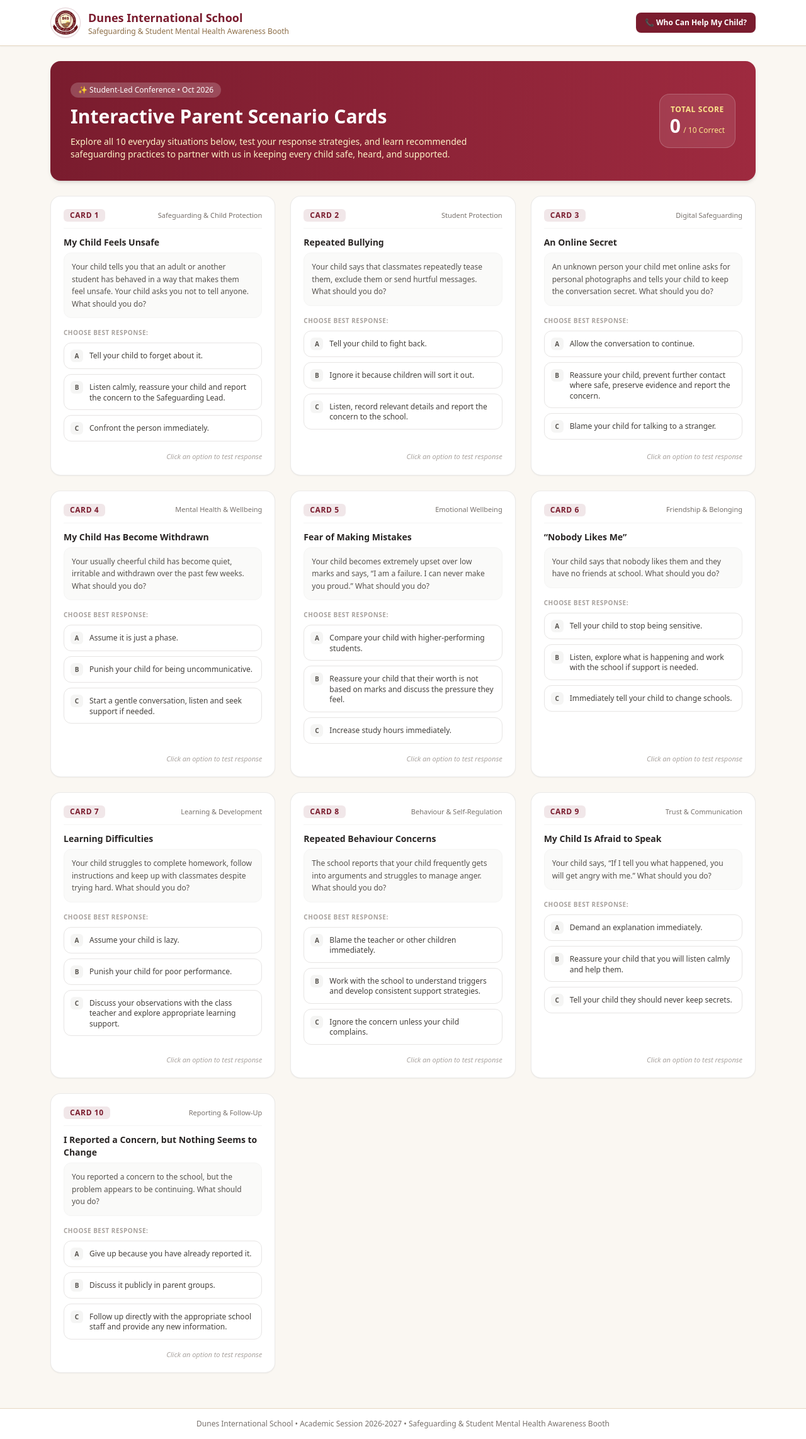
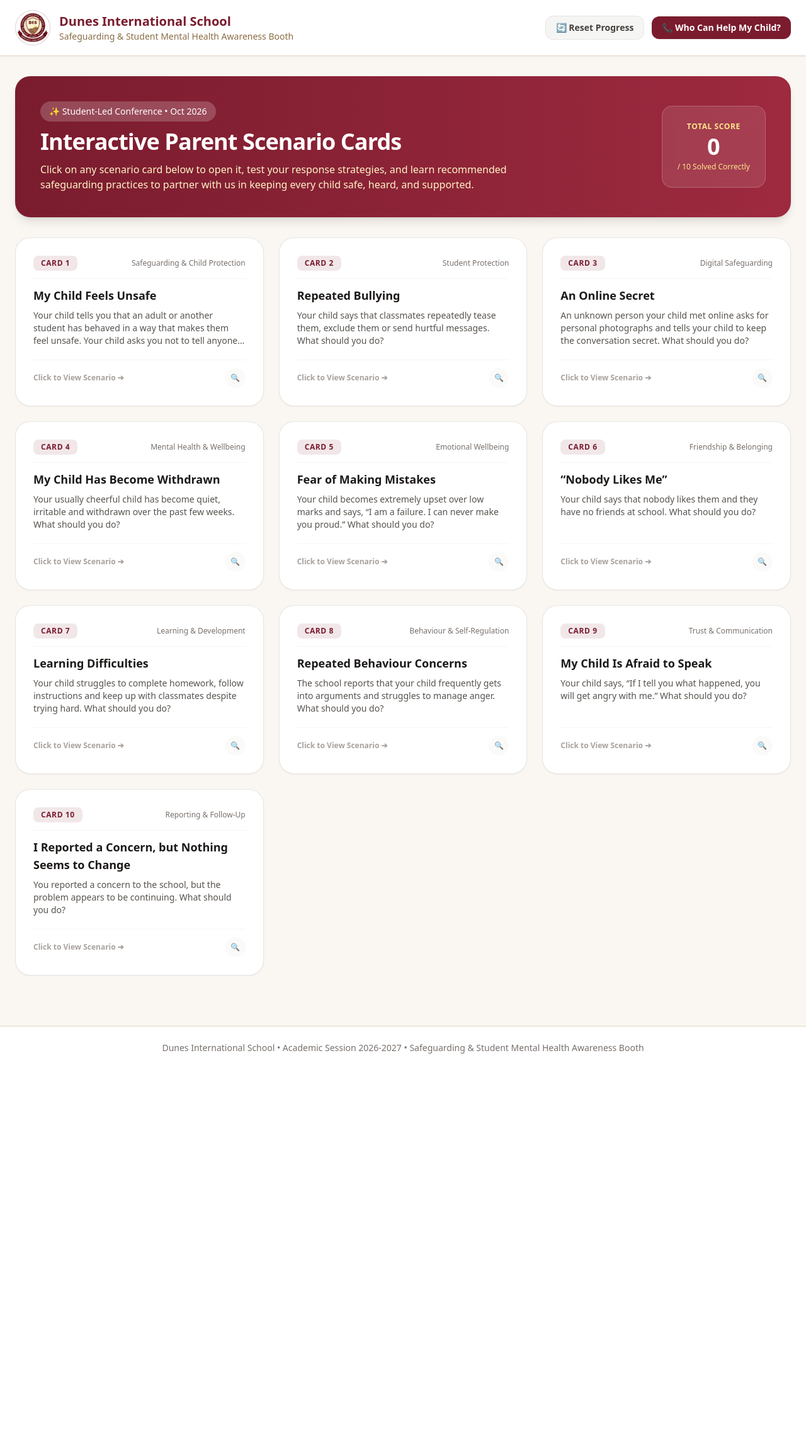
Before and after one commit to Github-of-dp/safeguarding-booth, a Flask app: page / in a window 1280 px wide. Shown: the whole page at 63% size. After the commit the page ends 1673 px from the top, so only its background shows below. Run offline with Flask 3, Linux system fonts and the light colour scheme; some libraries are stand-ins or nearby versions.

Commit message:
Update card size, floating popup modal, and reset button

```diff
--- a/static/script.js
+++ b/static/script.js
@@ -1,6 +1,7 @@
 let scenarios = [];
-let userAnswers = {}; // Stores { scenarioId: selectedOptionKey }
+let userAnswers = {}; // stores { scenarioId: selectedOptionKey }
 let score = 0;
+let activeScenarioId = null;
 
 document.addEventListener("DOMContentLoaded", () => {
     fetch('/api/scenarios')
@@ -14,36 +15,68 @@ document.addEventListener("DOMContentLoaded", () => {
 function renderCardsGrid() {
     const grid = document.getElementById("scenariosGrid");
     grid.innerHTML = scenarios.map(s => {
-        const cardTitleParts = s.card.split(":");
-        const cardNum = cardTitleParts[0];
-        const cardHeading = cardTitleParts[1] ? cardTitleParts[1].trim() : s.card;
+        const titleParts = s.card.split(":");
+        const cardNum = titleParts[0];
+        const cardTitle = titleParts[1] ? titleParts[1].trim() : s.card;
         const isAnswered = userAnswers[s.id] !== undefined;
         const selectedKey = userAnswers[s.id];
         const isCorrect = selectedKey === s.correct;
 
         return `
-            <div class="bg-white rounded-2xl shadow-sm border border-stone-200/80 p-5 flex flex-col justify-between gap-4 transition hover:shadow-md">
+            <div onclick="openModal(${s.id})" class="bg-white rounded-3xl p-6 sm:p-7 shadow-sm border border-stone-200/90 hover:border-[#7A1C2E]/40 hover:shadow-md transition cursor-pointer flex flex-col justify-between gap-5 group">
                 <div class="space-y-3">
-                    <div class="flex items-center justify-between border-b border-stone-100 pb-2.5">
-                        <span class="px-2.5 py-0.5 rounded-md bg-[#7A1C2E]/10 text-[#7A1C2E] text-xs font-bold uppercase tracking-wider">${cardNum}</span>
-                        <span class="text-[11px] font-medium text-stone-500 truncate max-w-[180px]">${s.category}</span>
+                    <div class="flex items-center justify-between border-b border-stone-100 pb-3">
+                        <span class="px-3 py-1 rounded-lg bg-[#7A1C2E]/10 text-[#7A1C2E] text-xs font-bold uppercase tracking-wider">${cardNum}</span>
+                        <span class="text-xs font-medium text-stone-500">${s.category}</span>
                     </div>
 
                     <div>
-                        <h3 class="text-sm font-bold text-stone-800 mb-1.5">${cardHeading}</h3>
-                        <p class="text-xs text-stone-600 leading-relaxed bg-stone-50 p-3 rounded-xl border border-stone-100">${s.question}</p>
+                        <h3 class="text-base sm:text-lg font-bold text-stone-900 group-hover:text-[#7A1C2E] transition mb-2">${cardTitle}</h3>
+                        <p class="text-xs sm:text-sm text-stone-600 line-clamp-3 leading-relaxed">${s.question}</p>
+                    </div>
                 </div>
 
-                    <div class="space-y-2 pt-1">
-                        <p class="text-[10px] font-bold uppercase tracking-wider text-stone-400">Choose best response:</p>
-                        <div class="grid gap-2">
-                            ${s.options.map(opt => {
+                <div class="pt-3 border-t border-stone-100 flex items-center justify-between">
+                    <span class="text-xs font-semibold ${isAnswered ? (isCorrect ? 'text-emerald-700' : 'text-amber-700') : 'text-stone-400'}">
+                        ${isAnswered ? (isCorrect ? '✅ Solved Correctly' : '⚠️ Answered') : 'Click to View Scenario ➔'}
+                    </span>
+                    <span class="w-8 h-8 rounded-full bg-stone-50 group-hover:bg-[#7A1C2E] group-hover:text-white text-stone-600 flex items-center justify-center text-xs font-bold transition">
+                        🔍
+                    </span>
+                </div>
+            </div>
+        `;
+    }).join('');
+}
+
+function openModal(scenarioId) {
+    activeScenarioId = scenarioId;
+    const s = scenarios.find(item => item.id === scenarioId);
+    const titleParts = s.card.split(":");
+
+    document.getElementById("modalCardBadge").innerText = titleParts[0];
+    document.getElementById("modalCategory").innerText = s.category;
+    document.getElementById("modalTitle").innerText = titleParts[1] ? titleParts[1].trim() : s.card;
+    document.getElementById("modalQuestion").innerText = s.question;
+
+    renderModalOptions();
+    document.getElementById("scenarioModal").classList.remove("hidden");
+}
+
+function renderModalOptions() {
+    const s = scenarios.find(item => item.id === activeScenarioId);
+    const selectedKey = userAnswers[s.id];
+    const isAnswered = selectedKey !== undefined;
+    const isCorrect = selectedKey === s.correct;
+
+    const optionsEl = document.getElementById("modalOptions");
+    optionsEl.innerHTML = s.options.map(opt => {
         let btnStyle = "border-stone-200 bg-white hover:bg-stone-50 text-stone-700";
-                                let badgeStyle = "bg-stone-100 text-stone-600";
+        let badgeStyle = "bg-stone-100 text-stone-700";
 
         if (isAnswered) {
             if (opt.key === s.correct) {
-                                        btnStyle = "border-emerald-500 bg-emerald-50/70 text-emerald-900 font-medium";
+                btnStyle = "border-emerald-500 bg-emerald-50 text-emerald-900 font-medium ring-1 ring-emerald-400";
                 badgeStyle = "bg-emerald-600 text-white";
             } else if (opt.key === selectedKey && opt.key !== s.correct) {
                 btnStyle = "border-rose-300 bg-rose-50 text-rose-900";
@@ -56,44 +89,56 @@ function renderCardsGrid() {
         return `
             <button
                 ${isAnswered ? 'disabled' : ''}
-                                        onclick="handleAnswer(${s.id}, '${opt.key}')"
-                                        class="w-full text-left p-2.5 rounded-xl border text-xs transition flex items-start gap-2.5 ${btnStyle}"
+                onclick="handleModalAnswer('${opt.key}')"
+                class="w-full text-left p-4 rounded-2xl border text-sm sm:text-base transition flex items-start gap-3.5 ${btnStyle}"
             >
-                                        <span class="w-5 h-5 rounded-md flex items-center justify-center text-[10px] font-bold shrink-0 ${badgeStyle}">
+                <span class="w-7 h-7 rounded-xl flex items-center justify-center text-xs font-bold shrink-0 ${badgeStyle}">
                     ${isAnswered && opt.key === s.correct ? '✓' : isAnswered && opt.key === selectedKey && opt.key !== s.correct ? '✕' : opt.key}
                 </span>
                 <span class="pt-0.5 leading-snug">${opt.text}</span>
             </button>
         `;
-                            }).join('')}
-                        </div>
-                    </div>
-                </div>
+    }).join('');
 
-                ${isAnswered ? `
-                    <div class="p-3 rounded-xl border text-xs space-y-1 animate-fadeIn ${isCorrect ? 'bg-emerald-50 border-emerald-200 text-emerald-900' : 'bg-amber-50 border-amber-200 text-amber-900'}">
-                        <p class="font-bold flex items-center gap-1">
-                            ${isCorrect ? '✅ Correct Choice!' : '⚠️ Correct Answer Highlighted Above.'}
+    const expBox = document.getElementById("modalExplanation");
+    if (isAnswered) {
+        expBox.classList.remove("hidden");
+        expBox.className = `p-5 rounded-2xl border text-sm space-y-2 animate-fadeIn ${isCorrect ? 'bg-emerald-50 border-emerald-200 text-emerald-900' : 'bg-amber-50 border-amber-200 text-amber-900'}`;
+        expBox.innerHTML = `
+            <p class="font-bold flex items-center gap-1.5 text-base">
+                ${isCorrect ? '✅ Correct Choice! Well Done.' : '⚠️ Not quite. The correct answer is highlighted above.'}
             </p>
-                        <p class="text-[11px] leading-relaxed text-stone-700"><strong>Guidance:</strong> ${s.explanation}</p>
-                    </div>
-                ` : '<div class="text-[11px] text-stone-400 italic text-right">Click an option to test response</div>'}
-            </div>
+            <p class="leading-relaxed text-stone-700"><strong>Recommended Guidance:</strong> ${s.explanation}</p>
         `;
-    }).join('');
+    } else {
+        expBox.classList.add("hidden");
+    }
 }
 
-function handleAnswer(scenarioId, optionKey) {
-    if (userAnswers[scenarioId] !== undefined) return;
+function handleModalAnswer(optionKey) {
+    if (userAnswers[activeScenarioId] !== undefined) return;
 
-    userAnswers[scenarioId] = optionKey;
-    const scenario = scenarios.find(s => s.id === scenarioId);
+    userAnswers[activeScenarioId] = optionKey;
+    const s = scenarios.find(item => item.id === activeScenarioId);
 
-    if (optionKey === scenario.correct) {
+    if (optionKey === s.correct) {
         score++;
         document.getElementById("scoreDisplay").innerText = score;
     }
 
+    renderModalOptions();
+    renderCardsGrid();
+}
+
+function closeModal() {
+    document.getElementById("scenarioModal").classList.add("hidden");
+    activeScenarioId = null;
+}
+
+function resetProgress() {
+    userAnswers = {};
+    score = 0;
+    document.getElementById("scoreDisplay").innerText = score;
     renderCardsGrid();
 }
 
--- a/static/style.css
+++ b/static/style.css
@@ -3,10 +3,10 @@ body {
 }
 
 @keyframes fadeIn {
-  from { opacity: 0; transform: translateY(4px); }
-  to { opacity: 1; transform: translateY(0); }
+  from { opacity: 0; transform: scale(0.97) translateY(8px); }
+  to { opacity: 1; transform: scale(1) translateY(0); }
 }
 
 .animate-fadeIn {
-  animation: fadeIn 0.3s ease-out forwards;
+  animation: fadeIn 0.25s ease-out forwards;
 }
--- a/templates/index.html
+++ b/templates/index.html
@@ -5,23 +5,26 @@
     <meta name="viewport" content="width=device-width, initial-scale=1.0">
     <title>Safeguarding & Student Mental Health Awareness Booth | Dunes International School</title>
     <script src="https://cdn.tailwindcss.com"></script>
-    <link href="https://fonts.googleapis.com/css2?family=Plus+Jakarta+Sans:wght@400;500;600;700&display=swap" rel="stylesheet">
+    <link href="https://fonts.googleapis.com/css2?family=Plus+Jakarta+Sans:wght@400;500;600;700;800&display=swap" rel="stylesheet">
     <link rel="stylesheet" href="{{ url_for('static', filename='style.css') }}">
 </head>
 <body class="bg-[#FAF7F2] text-[#2C2C2C] min-h-screen flex flex-col font-sans">
 
     <!-- Top Header -->
     <header class="bg-white border-b border-[#E6D7C3] sticky top-0 z-30 shadow-sm">
-        <div class="max-w-6xl mx-auto px-4 py-3 flex flex-wrap items-center justify-between gap-4">
-            <div class="flex items-center gap-3">
-                <img src="{{ url_for('static', filename='logo.jpg') }}" alt="DIS Logo" class="w-12 h-12 object-contain rounded-full border border-[#7A1C2E]/20 p-0.5 bg-white shadow-sm">
+        <div class="max-w-7xl mx-auto px-6 py-4 flex flex-wrap items-center justify-between gap-4">
+            <div class="flex items-center gap-3.5">
+                <img src="{{ url_for('static', filename='logo.jpg') }}" alt="DIS Logo" class="w-14 h-14 object-contain rounded-full border border-[#7A1C2E]/20 p-0.5 bg-white shadow-sm">
                 <div>
-                    <h1 class="text-base sm:text-lg font-bold text-[#7A1C2E] leading-tight">Dunes International School</h1>
-                    <p class="text-xs text-[#8C6D46] font-medium">Safeguarding & Student Mental Health Awareness Booth</p>
+                    <h1 class="text-lg sm:text-xl font-bold text-[#7A1C2E] leading-tight">Dunes International School</h1>
+                    <p class="text-xs sm:text-sm text-[#8C6D46] font-medium">Safeguarding & Student Mental Health Awareness Booth</p>
                 </div>
             </div>
-            <div class="flex items-center gap-2">
-                <button onclick="toggleDirectory(true)" class="px-3.5 py-2 bg-[#7A1C2E] hover:bg-[#611222] text-white text-xs font-semibold rounded-lg transition shadow-sm">
+            <div class="flex items-center gap-3">
+                <button onclick="resetProgress()" class="px-4 py-2 bg-stone-100 hover:bg-stone-200 text-stone-700 text-xs sm:text-sm font-semibold rounded-xl transition border border-stone-200 flex items-center gap-1.5">
+                    🔄 Reset Progress
+                </button>
+                <button onclick="toggleDirectory(true)" class="px-4 py-2 bg-[#7A1C2E] hover:bg-[#611222] text-white text-xs sm:text-sm font-semibold rounded-xl transition shadow-sm">
                     📞 Who Can Help My Child?
                 </button>
             </div>
@@ -29,68 +32,106 @@
     </header>
 
     <!-- Main Container -->
-    <main class="flex-1 max-w-6xl w-full mx-auto px-4 py-6 flex flex-col gap-6">
+    <main class="flex-1 max-w-7xl w-full mx-auto px-6 py-8 flex flex-col gap-8">
 
         <!-- Hero Banner -->
-        <div class="bg-gradient-to-r from-[#7A1C2E] to-[#9E2A3F] rounded-2xl p-6 sm:p-8 text-white shadow-md relative overflow-hidden flex flex-col sm:flex-row items-center justify-between gap-6">
-            <div class="space-y-3 z-10 max-w-2xl">
-                <span class="inline-flex items-center gap-1.5 px-3 py-1 rounded-full bg-white/20 text-white text-xs font-medium backdrop-blur-sm">
+        <div class="bg-gradient-to-r from-[#7A1C2E] to-[#9E2A3F] rounded-3xl p-8 sm:p-10 text-white shadow-lg relative overflow-hidden flex flex-col sm:flex-row items-center justify-between gap-6">
+            <div class="space-y-3 z-10 max-w-3xl">
+                <span class="inline-flex items-center gap-1.5 px-3.5 py-1.5 rounded-full bg-white/20 text-white text-xs sm:text-sm font-medium backdrop-blur-sm">
                     ✨ Student-Led Conference • Oct 2026
                 </span>
-                <h2 class="text-2xl sm:text-3xl font-bold">Interactive Parent Scenario Cards</h2>
-                <p class="text-amber-100 text-xs sm:text-sm leading-relaxed">
-                    Explore all 10 everyday situations below, test your response strategies, and learn recommended safeguarding practices to partner with us in keeping every child safe, heard, and supported.
+                <h2 class="text-2xl sm:text-4xl font-extrabold tracking-tight">Interactive Parent Scenario Cards</h2>
+                <p class="text-amber-100 text-sm sm:text-base leading-relaxed">
+                    Click on any scenario card below to open it, test your response strategies, and learn recommended safeguarding practices to partner with us in keeping every child safe, heard, and supported.
                 </p>
             </div>
-            <div class="bg-white/10 p-4 rounded-2xl backdrop-blur-sm border border-white/20 text-center shrink-0">
-                <span class="block text-xs uppercase tracking-wider text-amber-200 font-bold">Total Score</span>
-                <span id="scoreDisplay" class="text-3xl font-extrabold text-white">0</span>
-                <span class="text-xs text-amber-200">/ 10 Correct</span>
+            <div class="bg-white/10 p-6 rounded-2xl backdrop-blur-md border border-white/20 text-center shrink-0 min-w-[160px]">
+                <span class="block text-xs uppercase tracking-wider text-amber-200 font-bold mb-1">Total Score</span>
+                <span id="scoreDisplay" class="text-4xl font-extrabold text-white">0</span>
+                <span class="text-xs text-amber-200 block mt-1">/ 10 Solved Correctly</span>
             </div>
         </div>
 
-        <!-- 3-Column Grid for All 10 Scenarios -->
+        <!-- Larger 3-Column Grid for All 10 Scenarios -->
         <div id="scenariosGrid" class="grid grid-cols-1 md:grid-cols-2 lg:grid-cols-3 gap-6">
-            <!-- Scenario cards will be injected here dynamically -->
+            <!-- Cards injected via JS -->
         </div>
 
     </main>
 
+    <!-- Floating Scenario Modal -->
+    <div id="scenarioModal" class="hidden fixed inset-0 bg-slate-900/60 backdrop-blur-md z-50 flex items-center justify-center p-4 overflow-y-auto">
+        <div class="bg-white rounded-3xl max-w-2xl w-full p-6 sm:p-8 shadow-2xl space-y-6 relative border-t-8 border-[#7A1C2E] animate-fadeIn max-h-[90vh] overflow-y-auto">
+
+            <button onclick="closeModal()" class="absolute top-6 right-6 p-2 rounded-xl text-stone-400 hover:bg-stone-100 transition">✕</button>
+
+            <div class="space-y-2 border-b border-stone-100 pb-4">
+                <div class="flex items-center gap-2">
+                    <span id="modalCardBadge" class="px-3 py-1 rounded-md bg-[#7A1C2E]/10 text-[#7A1C2E] text-xs font-bold uppercase tracking-wider">Card 1</span>
+                    <span class="text-xs text-stone-300">•</span>
+                    <span id="modalCategory" class="text-xs font-semibold text-stone-500">Category</span>
+                </div>
+                <h3 id="modalTitle" class="text-xl sm:text-2xl font-bold text-stone-900">Scenario Title</h3>
+            </div>
+
+            <div class="bg-stone-50 p-5 rounded-2xl border border-stone-100">
+                <p id="modalQuestion" class="text-sm sm:text-base text-stone-700 leading-relaxed font-medium">Question text...</p>
+            </div>
+
+            <div class="space-y-3">
+                <p class="text-xs font-bold uppercase tracking-wider text-stone-400">Choose the best appropriate response:</p>
+                <div id="modalOptions" class="grid gap-3">
+                    <!-- Options injected via JS -->
+                </div>
+            </div>
+
+            <div id="modalExplanation" class="hidden p-5 rounded-2xl border text-sm space-y-2 animate-fadeIn">
+                <!-- Explanation injected via JS -->
+            </div>
+
+            <div class="pt-4 border-t border-stone-100 flex justify-end">
+                <button onclick="closeModal()" class="px-6 py-2.5 bg-[#7A1C2E] hover:bg-[#611222] text-white text-xs sm:text-sm font-semibold rounded-xl transition">
+                    Done / Close
+                </button>
+            </div>
+        </div>
+    </div>
+
     <!-- Support Directory Modal -->
-    <div id="directoryModal" class="hidden fixed inset-0 bg-slate-900/60 backdrop-blur-sm z-50 flex items-center justify-center p-4">
-        <div class="bg-white rounded-2xl max-w-lg w-full p-6 shadow-xl space-y-4 max-h-[90vh] overflow-y-auto border-t-4 border-[#7A1C2E]">
-            <div class="flex items-center justify-between border-b border-stone-100 pb-3">
-                <div class="flex items-center gap-2.5">
-                    <div class="w-8 h-8 rounded-lg bg-[#7A1C2E]/10 text-[#7A1C2E] flex items-center justify-center font-bold">DIS</div>
-                    <h3 class="font-bold text-[#7A1C2E] text-base">Who Can Help My Child?</h3>
+    <div id="directoryModal" class="hidden fixed inset-0 bg-slate-900/60 backdrop-blur-md z-50 flex items-center justify-center p-4">
+        <div class="bg-white rounded-3xl max-w-lg w-full p-6 sm:p-8 shadow-2xl space-y-5 max-h-[90vh] overflow-y-auto border-t-8 border-[#7A1C2E]">
+            <div class="flex items-center justify-between border-b border-stone-100 pb-4">
+                <div class="flex items-center gap-3">
+                    <div class="w-10 h-10 rounded-xl bg-[#7A1C2E]/10 text-[#7A1C2E] flex items-center justify-center font-bold text-sm">DIS</div>
+                    <h3 class="font-bold text-[#7A1C2E] text-lg">Who Can Help My Child?</h3>
                 </div>
-                <button onclick="toggleDirectory(false)" class="p-1.5 rounded-lg text-stone-400 hover:bg-stone-100 transition">✕</button>
+                <button onclick="toggleDirectory(false)" class="p-2 rounded-xl text-stone-400 hover:bg-stone-100 transition">✕</button>
             </div>
-            <p class="text-xs text-stone-600 leading-relaxed">Dunes International School provides a dedicated network of staff and support teams available throughout the academic year:</p>
+            <p class="text-xs sm:text-sm text-stone-600 leading-relaxed">Dunes International School provides a dedicated network of staff and support teams available throughout the academic year:</p>
             <div class="space-y-3">
-                <div class="p-3.5 rounded-xl bg-stone-50 border border-stone-100 space-y-1">
-                    <h4 class="text-xs font-bold text-[#7A1C2E] uppercase">Safeguarding & Child Protection Lead</h4>
+                <div class="p-4 rounded-2xl bg-stone-50 border border-stone-100 space-y-1">
+                    <h4 class="text-xs sm:text-sm font-bold text-[#7A1C2E] uppercase">Safeguarding & Child Protection Lead</h4>
                     <p class="text-xs text-stone-600">Contact for safety concerns, bullying reports, or immediate protection inquiries.</p>
                 </div>
-                <div class="p-3.5 rounded-xl bg-stone-50 border border-stone-100 space-y-1">
-                    <h4 class="text-xs font-bold text-[#7A1C2E] uppercase">School Counsellor</h4>
+                <div class="p-4 rounded-2xl bg-stone-50 border border-stone-100 space-y-1">
+                    <h4 class="text-xs sm:text-sm font-bold text-[#7A1C2E] uppercase">School Counsellor</h4>
                     <p class="text-xs text-stone-600">Contact for emotional wellbeing, mental health support, stress management, and behavioral guidance.</p>
                 </div>
-                <div class="p-3.5 rounded-xl bg-stone-50 border border-stone-100 space-y-1">
-                    <h4 class="text-xs font-bold text-[#7A1C2E] uppercase">Class Teachers & Supervisors</h4>
+                <div class="p-4 rounded-2xl bg-stone-50 border border-stone-100 space-y-1">
+                    <h4 class="text-xs sm:text-sm font-bold text-[#7A1C2E] uppercase">Class Teachers & Supervisors</h4>
                     <p class="text-xs text-stone-600">First point of contact for daily classroom progress, peer interactions, and academic support.</p>
                 </div>
-                <div class="p-3.5 rounded-xl bg-stone-50 border border-stone-100 space-y-1">
-                    <h4 class="text-xs font-bold text-[#7A1C2E] uppercase">Student Anti-Bullying Leaders & Prefects</h4>
+                <div class="p-4 rounded-2xl bg-stone-50 border border-stone-100 space-y-1">
+                    <h4 class="text-xs sm:text-sm font-bold text-[#7A1C2E] uppercase">Student Anti-Bullying Leaders & Prefects</h4>
                     <p class="text-xs text-stone-600">Guiding parents through awareness booths, peer mentorship, and reporting channels.</p>
                 </div>
             </div>
-            <button onclick="toggleDirectory(false)" class="w-full py-2.5 bg-[#7A1C2E] hover:bg-[#611222] text-white text-xs font-semibold rounded-xl transition">Close Directory</button>
+            <button onclick="toggleDirectory(false)" class="w-full py-3 bg-[#7A1C2E] hover:bg-[#611222] text-white text-xs sm:text-sm font-semibold rounded-xl transition">Close Directory</button>
         </div>
     </div>
 
     <!-- Footer -->
-    <footer class="bg-white border-t border-[#E6D7C3] py-4 mt-8 text-center text-xs text-stone-500">
+    <footer class="bg-white border-t border-[#E6D7C3] py-6 mt-12 text-center text-xs sm:text-sm text-stone-500">
         <p>Dunes International School • Academic Session 2026-2027 • Safeguarding & Student Mental Health Awareness Booth</p>
     </footer>
 
```
Lines whose indentation alone changed are shown as unchanged.
